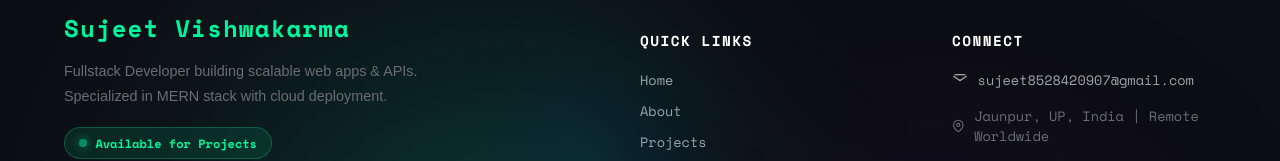
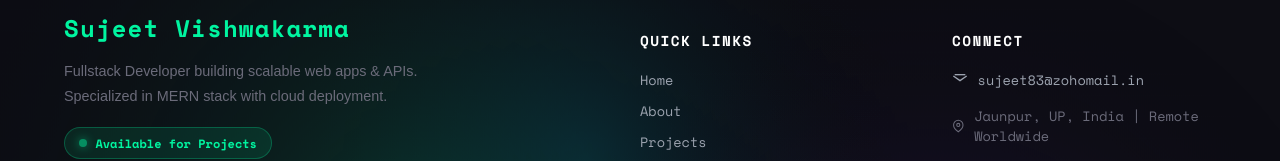
Before and after one commit to sujeetvishwakarma83/my-portfolio, a React (Create React App) app: page / in a window 1280 px wide. Shown: the part 10373-10534 px from the top of the page. Built offline with nearby package versions, Linux system fonts and the light colour scheme.

Commit message:
update social link and photo

```diff
--- a/src/components/Contact.jsx
+++ b/src/components/Contact.jsx
@@ -205,7 +205,7 @@ function Contact({ darkMode }) {
   const inputBorder = darkMode ? 'rgba(255,255,255,0.1)' : 'rgba(0,0,0,0.1)';
 
   const contactItems = [
-    { icon: <Mail size={18} />, label: 'sujeet8528420907@gmail.com', href: 'mailto:sujeet8528420907@gmail.com' },
+    { icon: <Mail size={18} />, label: 'sujeet83@zohomail.in', href: 'mailto:sujeet83@zohomail.in' },
     { icon: <GithubIcon size={18} />, label: 'github.com/sujeetvishwakarma83', href: 'https://github.com/sujeetvishwakarma83' },
     { icon: <LinkedinIcon size={18} />, label: 'LinkedIn Profile', href: 'https://www.linkedin.com/in/sujeet-vishwakarma-a19b2323a/' },
     { icon: <MapPin size={18} />, label: 'Jaunpur, India', href: '#' },
--- a/src/components/Footer.jsx
+++ b/src/components/Footer.jsx
@@ -370,7 +370,7 @@ function Footer({ darkMode }) {
               </h4>
 
               <a
-                href="mailto:sujeet8528420907@gmail.com"
+                href="mailto:sujeet83@zohomail.in"
                 style={{
                   display: 'flex',
                   alignItems: 'center',
@@ -390,7 +390,7 @@ function Footer({ darkMode }) {
                   <path d="M4 4h16c1.1 0 2v12c0 1.1-.9 2-2 2H4c-1.1 0-2-.9-2-2V6c0-1.1.9-2 2-2z"/>
                   <polyline points="22,6 12,13 2,6"/>
                 </svg>
-                sujeet8528420907@gmail.com
+                sujeet83@zohomail.in
               </a>
 
               <div style={{
--- a/src/components/Hero.jsx
+++ b/src/components/Hero.jsx
@@ -488,19 +488,19 @@ function Hero({ darkMode }) {
             zIndex: 20
           }}>
             {/* GitHub */}
-            <a href="https://github.com" target="_blank" rel="noopener noreferrer" className="social-link">
+            <a href="https://github.com/sujeetvishwakarma83" target="_blank" rel="noopener noreferrer" className="social-link">
               <svg width="18" height="18" viewBox="0 0 24 24" fill="none" stroke="currentColor" strokeWidth="2" strokeLinecap="round" strokeLinejoin="round"><path d="M9 19c-5 1.5-5-2.5-7-3m14 6v-3.87a3.37 3.37 0 0 0-.94-2.61c3.14-.35 6.44-1.54 6.44-7A5.44 5.44 0 0 0 20 4.77 5.07 5.07 0 0 0 19.91 1S18.73.65 16 2.48a13.38 13.38 0 0 0-7 0C6.27.65 5.09 1 5.09 1A5.07 5.07 0 0 0 5 4.77a5.44 5.44 0 0 0-1.5 3.78c0 5.42 3.3 6.61 6.44 7A3.37 3.37 0 0 0 9 18.13V22"/></svg>
             </a>
             {/* LinkedIn */}
-            <a href="https://linkedin.com" target="_blank" rel="noopener noreferrer" className="social-link">
+            <a href="https://www.linkedin.com/in/sujeet-vishwakarma-a19b2323a" target="_blank" rel="noopener noreferrer" className="social-link">
               <svg width="18" height="18" viewBox="0 0 24 24" fill="none" stroke="currentColor" strokeWidth="2" strokeLinecap="round" strokeLinejoin="round"><path d="M16 8a6 6 0 0 1 6 6v7h-4v-7a2 2 0 0 0-2-2 2 2 0 0 0-2 2v7h-4v-7a6 6 0 0 1 6-6zM2 9h4v12H2zM4 2a2 2 0 1 1-2 2 2 2 0 0 1 2-2z"/></svg>
             </a>
             {/* Instagram */}
-            <a href="https://instagram.com" target="_blank" rel="noopener noreferrer" className="social-link">
+            <a href="https://www.instagram.com/cabbage_code/" target="_blank" rel="noopener noreferrer" className="social-link">
               <svg width="18" height="18" viewBox="0 0 24 24" fill="none" stroke="currentColor" strokeWidth="2" strokeLinecap="round" strokeLinejoin="round"><rect x="2" y="2" width="20" height="20" rx="5" ry="5"/><path d="M16 11.37A4 4 0 1 1 12.63 8 4 4 0 0 1 16 11.37zM17.5 6.5h.01"/></svg>
             </a>
             {/* Email */}
-            <a href="mailto:your@email.com" className="social-link">
+            <a href="mailto:sujeet83@zohomail.in" className="social-link">
               <svg width="18" height="18" viewBox="0 0 24 24" fill="none" stroke="currentColor" strokeWidth="2" strokeLinecap="round" strokeLinejoin="round"><path d="M4 4h16c1.1 0 2 .9 2 2v12c0 1.1-.9 2-2 2H4c-1.1 0-2-.9-2-2V6c0-1.1.9-2 2-2zM22 6l-10 7L2 6"/></svg>
             </a>
           </div>
```
Also changed, not shown: public/projects/ecommerce.png.
